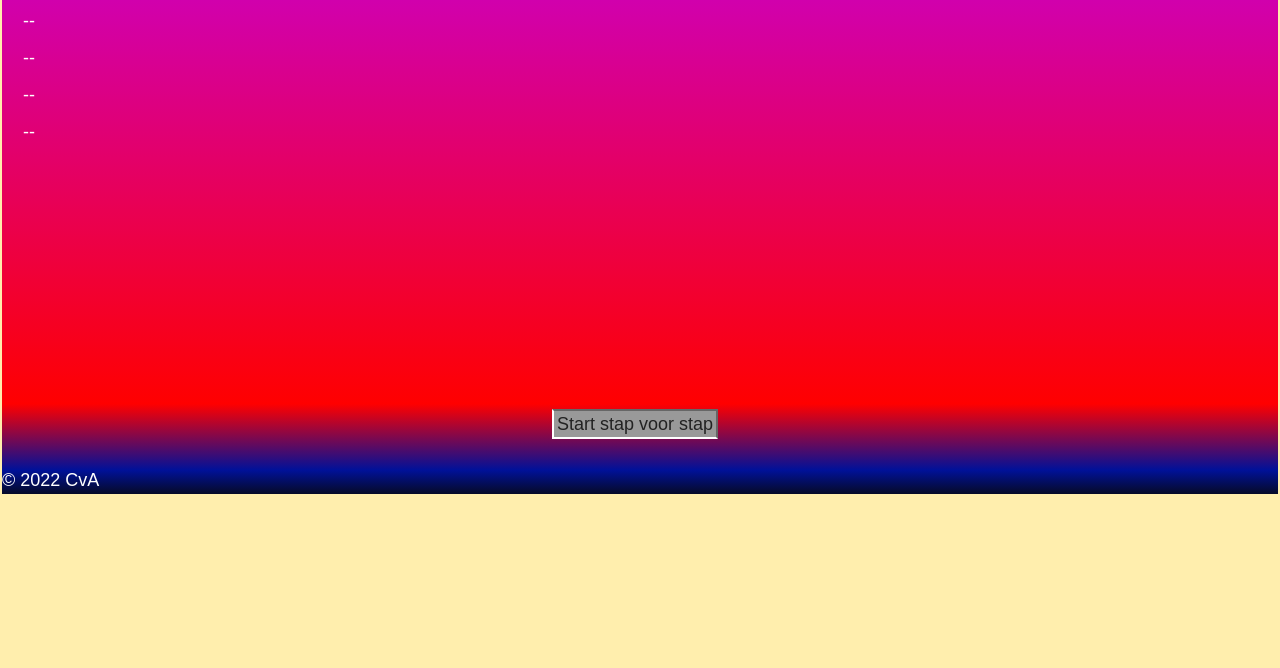
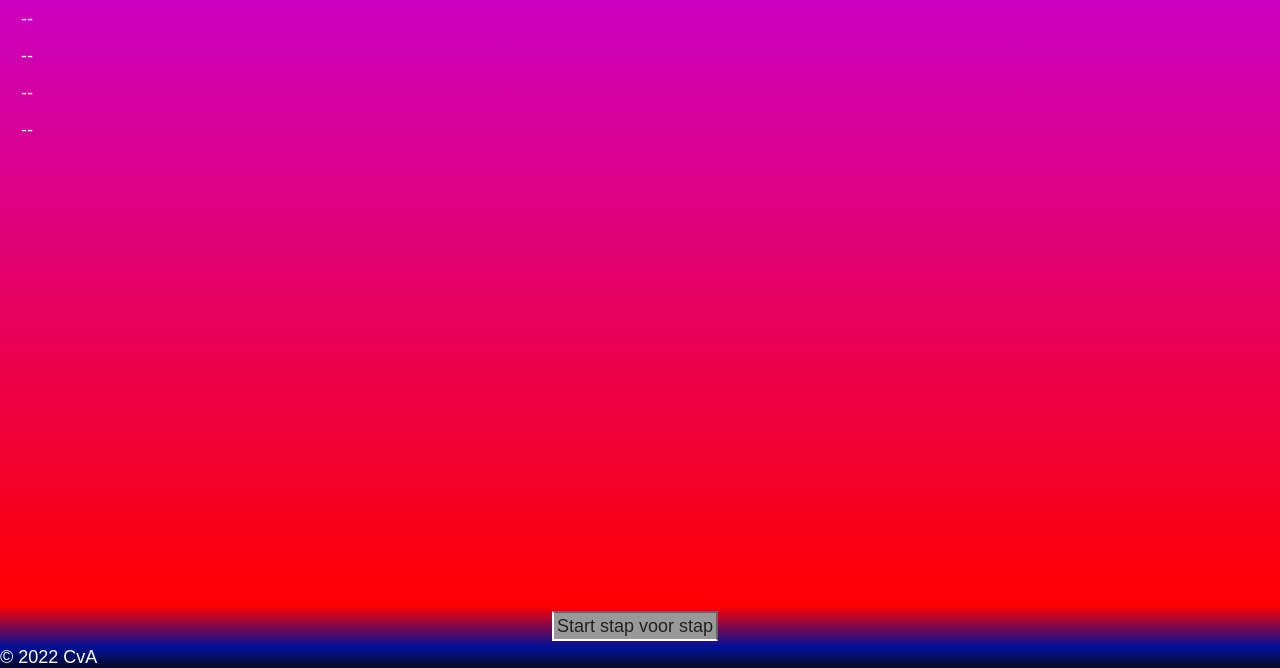
Before and after one commit to Cor-van-Assema/Hackathon-make-your-own-website-using-HTML-CSS, a plain HTML site: page index.html in a window 1280 px wide. Shown: the part 266-934 px from the top of the page. Before the commit the page ends 802 px from the top, so only its background shows below. Drawn offline with Linux system fonts and the light colour scheme.

Commit message:
Add files via upload

```diff
--- a/index.html
+++ b/index.html
@@ -23,6 +23,13 @@
         <main class="site-main">
             <h1 class="txt-center"><br><br>Welkom bij deze online handleiding</h1>
             <h1 class="txt-center">'Facturen en Offertes'</h1>
+            d
+            wqwq
+            qweqweq
+            qweqweq
+            qweqweqqwe
+            qweqweqqwe
+            qweqweq
         </main>
 
         <!--navigatie-->
--- a/styles-largescreen.css
+++ b/styles-largescreen.css
@@ -32,6 +32,7 @@
         font-size:large;
 }
 .container > .site-header {
+    height: fit-content;
     grid-area: h;
     height: 6rem;
  }
@@ -44,19 +45,19 @@
 
 .container > .site-navigation {
     grid-area: w;
-    height:100%;
+    height:fit-content;
     background-color: #ff0000;
     background-image: linear-gradient(red,#001199 );
 }
 
  .container > .site-footer {
-    height: 2rem;
+    height: fit-content;
     grid-area: f;
     background-image: linear-gradient(#001199,#060a27);
  }
 
 .container > .site-sidebar {
-    height:100%;
+    height:100vh;
     grid-area: s;
     background-color: #ff0000;
     background-image: linear-gradient(#bb00ff, red );
--- a/styles-mobile.css
+++ b/styles-mobile.css
@@ -1,9 +1,10 @@
 html, body {
     background-color: #ffeead;
-    margin: 1px;
+    margin: 0;
     font-family: Arial, Helvetica, sans-serif;
     height: 100%;
     font-size: 12px;
+    position: relative;
 }
 
 h1 {
@@ -42,10 +43,10 @@ h2 {
     flex-direction: column;
     font-size: 1rem;
     color:#fff;
+    height:100%;
 }
 
 .container > .site-header {
-    height:4rem;
     background-color: #bb00ff;
     background-image: linear-gradient(#4c0466, #bb00ff);
 }
@@ -57,13 +58,11 @@ h2 {
 }
 
 .container > .site-navigation {
-    height:4rem;
     background-color: #da0e0e;
     background-image: linear-gradient(#da0e0e ,#001199);
 }
 
 .container > .site-footer {
-    height:1rem;
     background-color: #001199;
 }
 
--- a/styles-screen.css
+++ b/styles-screen.css
@@ -1,3 +1,12 @@
+html, body {
+    background-color: #ffeead;
+    margin: 0;
+    font-family: Arial, Helvetica, sans-serif;
+    height: 100%;
+    font-size: 12px;
+    position: relative;
+}
+
 .notmobile {
     display: none;
 }
@@ -11,35 +20,29 @@
 
 .container {
     display: grid;
-    grid-template-columns: 1fr 4fr;
-    grid-template-rows:3rem 1fr 3rem 1rem;
+    /*grid-template-columns: 1fr 2fr ;*/
+    grid-template-rows: 1fr 97fr 1fr 1fr;
     font-size: larger;
     color:#fff;
+    height:100%;
 }
-
 
 .container > .site-header {
     grid-row: 1 / 1;
-    grid-column: 1 / 3;
 }
 
 .container > .site-main {
     grid-row: 2 / 2;
-    grid-column: 1 / 3;
 }
 
 .container > .site-navigation {
     grid-row: 3 / 3;
-    grid-column: 1 / 3;
 }
 
 .container > .site-footer {
     grid-row: 4 / 4;
-    grid-column: 1 / 3;
 }
 
 .container > .site-sidebar {
-    grid-row: 2 / 2;
-    grid-column: 3 / 3;
-
+    grid-row: 5 / 5;
 }
```
Lines whose indentation alone changed are shown as unchanged.
